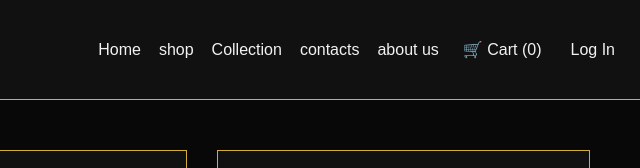
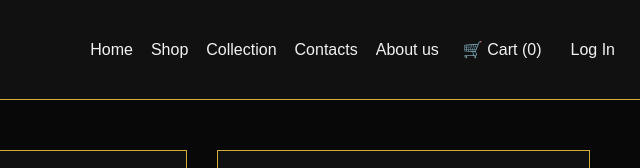
Before and after one commit to jaz1nesCodes/HCI, a plain HTML site: page practice.html in a window 1280 px wide. Shown: the top 168 px of the page, 640-1280 px from the left. Drawn offline with Linux system fonts and the light colour scheme; grey boxes are pictures that could not be loaded.

Commit message:
Update practice.html

```diff
--- a/practice.html
+++ b/practice.html
@@ -35,10 +35,10 @@
         <div class="shop-link">
 
             <a href="#" class="link">Home</a>
-            <a href="#" class="link">shop</a>
+            <a href="#" class="link">Shop</a>
             <a href="collection.html" class="link">Collection</a>
-            <a href="#" class="link">contacts</a>
-            <a href="aboutus.html" class="link">about us</a>
+            <a href="#" class="link">Contacts</a>
+            <a href="aboutus.html" class="link">About us</a>
 
 
 
```
